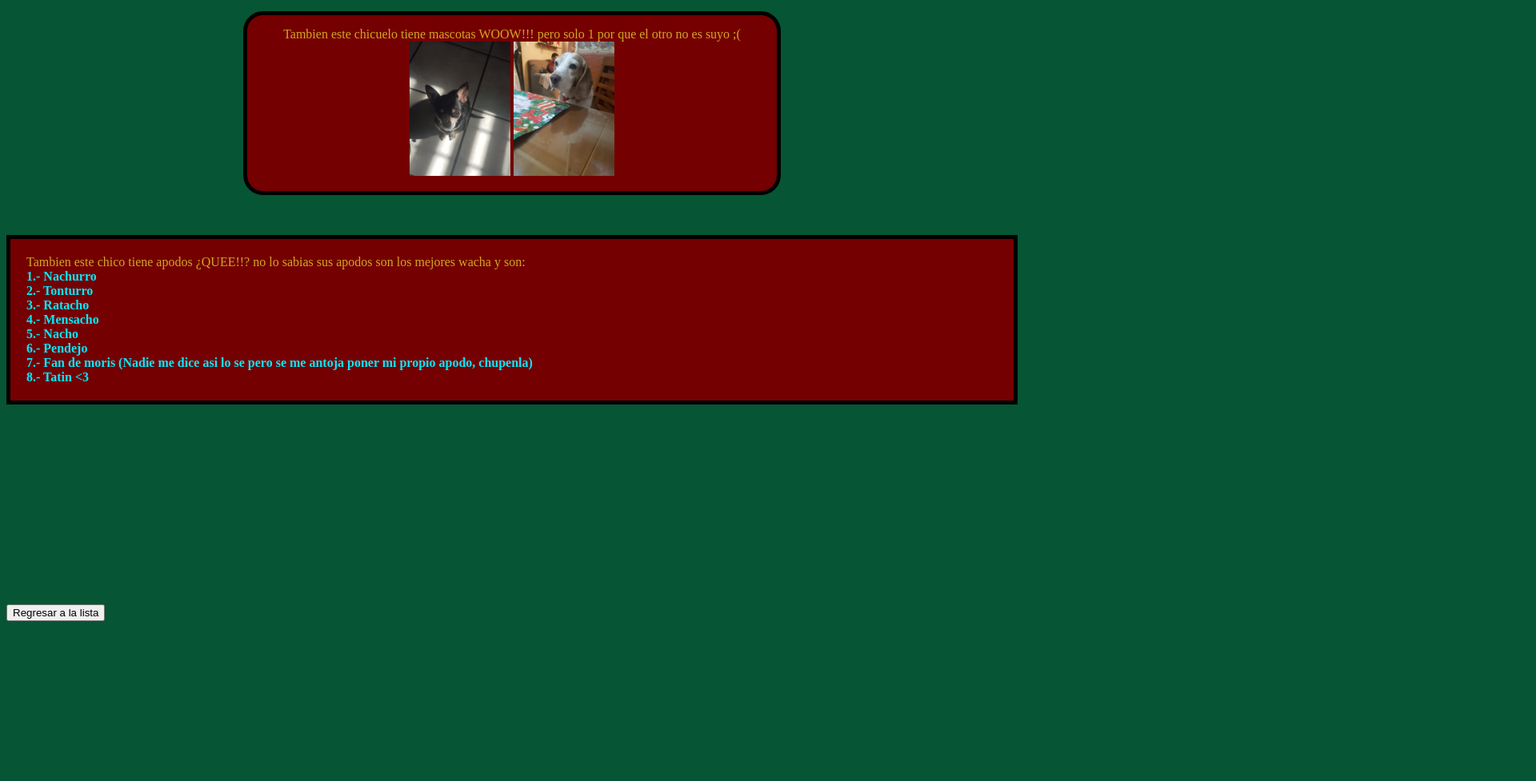
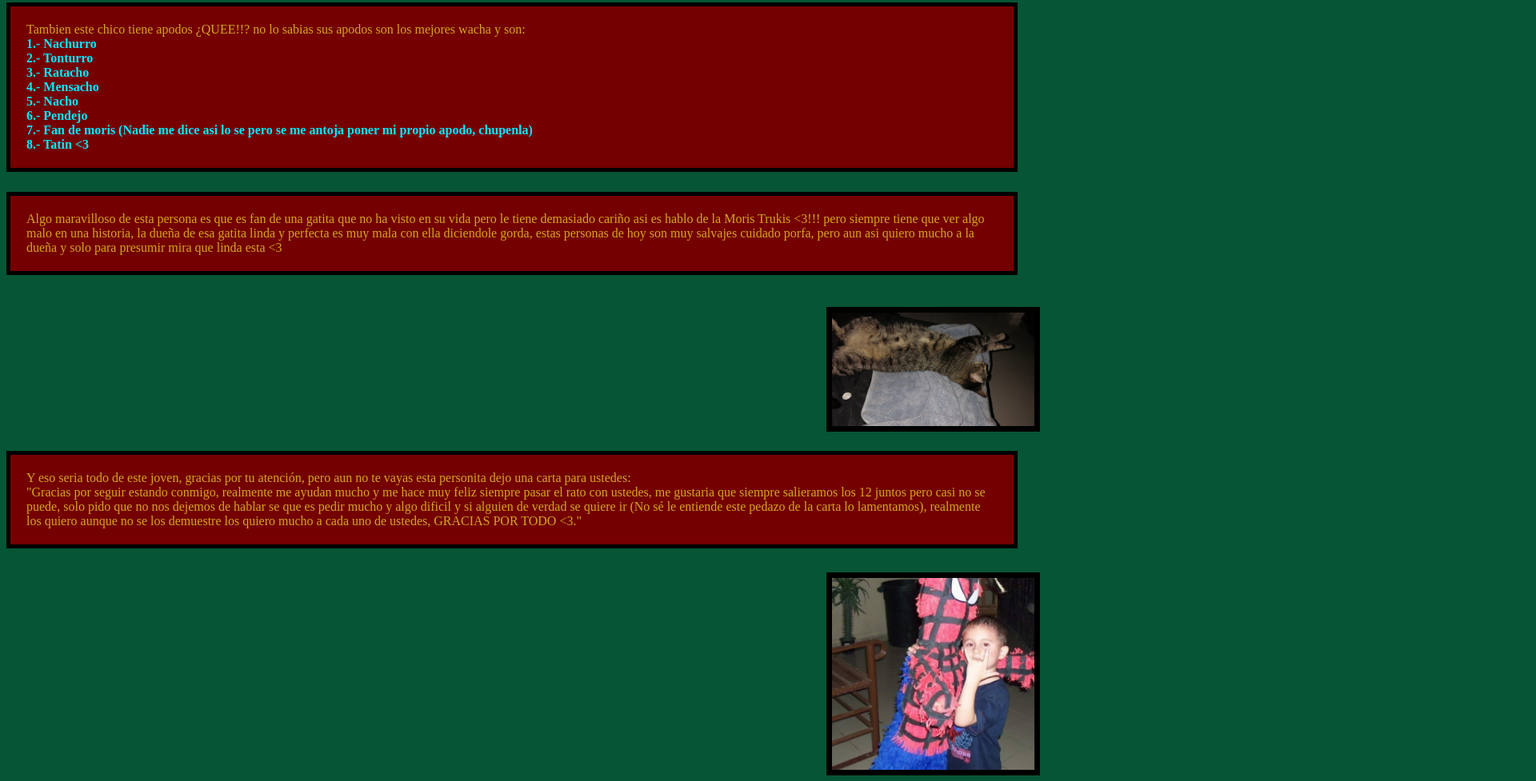
Before and after one commit to JoseAngel0409/joseangel0409.github.io, a plain HTML site: page Yo/Yo.html in a window 1280 px wide. Shown: the part 648-1625 px from the top of the page at 80% size, 1920 px wide, since content can reach past the window. Before the commit the page ends 1433 px from the top, so only its background shows below. Drawn offline with Linux system fonts and the light colour scheme.

Commit message:
Add files via upload

```diff
--- a/Yo/Yo.html
+++ b/Yo/Yo.html
@@ -20,7 +20,7 @@
 		width: 50%;
 	    background-color: #740001;
 	    position: relative;
-		top: -300px;
+		top: -890px;
 		}
 		.sol{
 			background-color: #740001;
@@ -28,8 +28,7 @@
 			border: 5px solid #000000;
 			padding: 20px;
 			position: relative;
-			top: -330px;
-			right: -60px;
+			top: -900px;
 		}
 		.header{
 		text-align: center;
@@ -45,8 +44,18 @@
 		}
 		.yo{
 		position: relative;
-		top: -350px;
+		top: -346px;
 		right: -70px
+		}
+		.yo2{
+        position: relative;
+		top: -905px;
+		right: -2100px
+		}
+		.yo3{
+		position: relative;
+		top: -750px;
+		right: -1025px
 		}
 		.letilines{
 		text-align: center;
@@ -66,7 +75,28 @@
 			border: 5px solid #000000;
 			padding: 20px;
 			position: relative;
-			top: -250px;
+			top: -865px;
+		}
+		.texto{
+         	background-color: #740001;
+			color: #d3a625;
+			border: 5px solid #000000;
+			padding: 20px;
+			position: relative;
+			top: -840px;
+		}
+		.moris{
+		position: relative;
+		top: -800px;
+		right: -1025px
+		}
+		.carta{
+         	background-color: #740001;
+			color: #d3a625;
+			border: 5px solid #000000;
+			padding: 20px;
+			position: relative;
+			top: -780px;
 		}
 </style>
 </head>
@@ -79,17 +109,22 @@
 
 <br>
 	<div class="header">
-	 	Nombre completo: Jose Angel Guerrero Inzunza<br><br>
+	 Nombre completo: Jose Angel Guerrero Inzunza<br><br>
        Fecha de nacimiento: 2 de junio del 2005<br><br>
        Lugar donde estudia: Cetis 107 <br><br>
        Número de telefono: 667 451 9514 <br><br>
        Cantantes favoritos: José José, Luis Miguel, The strokes y Joji <br><br>
        Musicas favoritas: True Love Waits, Selfless, Like You Do, Razorblade y Sanctuary <br><br>
-       Peliculas favoritas: Ventajas de ser invisible (AMO), Eterno Resplandor de una mente sin recuerdos, 500 días con ella y The Batman
-    </div>
+       Peliculas favoritas: Ventajas de ser invisible (AMO), Eterno Resplandor de una mente sin recuerdos, 500 días con ella y The Batman<br><br>
+       Sagas/Trilogias favoritas: El hombre araña, Harry Potter y Piratas del caribe
+       </div>
 
     <div class="yo">
     <img src="Yo.jpeg" width="15%" border="7" aling="right">
+    </div>
+
+    <div class="yo2">
+    <img src="Yo2.jpeg" width="12%" border="7" aling="right">
     </div>
 
     <div class="sol">
@@ -115,7 +150,7 @@
 
       <div class="apodos">
      	Tambien este chico tiene apodos ¿QUEE!!? no lo sabias sus apodos son los mejores wacha y son:<br>
-     	<b>1.- Nachurro<br>
+     <b>1.- Nachurro<br>
      	2.- Tonturro<br>
      	3.- Ratacho<br>
      	4.- Mensacho<br>
@@ -125,6 +160,24 @@
      	8.- Tatin <3</b>
      </div>
 
+    <div class="texto">
+    Algo maravilloso de esta persona es que es fan de una gatita que no ha visto en su vida pero le tiene demasiado cariño asi es hablo de la Moris Trukis <3!!! pero siempre tiene que ver algo malo en una historia, la dueña de esa gatita linda y perfecta es muy mala con ella diciendole gorda, estas personas de hoy son muy salvajes cuidado porfa, pero aun asi quiero mucho a la dueña y solo para presumir mira que linda esta <3
+    </div>
+
+    <div class="moris">
+  	<img src="Moris.jpeg"  width="20%" border="7" aling="right">
+    </div>
+
+    <div class="carta">
+    Y eso seria todo de este joven, gracias por tu atención, pero aun no te vayas esta personita dejo una carta para ustedes:<br>
+    "Gracias por seguir estando conmigo, realmente me ayudan mucho y me hace muy feliz siempre pasar el rato con ustedes, me gustaria que siempre salieramos los 12 juntos pero casi no se puede, solo pido que no nos dejemos de hablar se que es pedir mucho y algo dificil y si alguien de verdad se quiere ir (No sé le entiende este pedazo de la carta lo lamentamos), realmente los quiero aunque no se los demuestre los quiero mucho a cada uno de ustedes, GRACIAS POR TODO <3."
+    </div>
+
+    <div class="yo3">
+      	<img src="Yo3.jpeg"  width="20%" border="7" aling="right">
+	</div>
+
+<div>
 <input type="button" value="Regresar a la lista" onClick="history.go(-1);">
 </div>
 
```
Also changed, not shown: Yo/Moris.jpeg (added), Yo/Yo2.jpeg (added), Yo/Yo3.jpeg (added).
